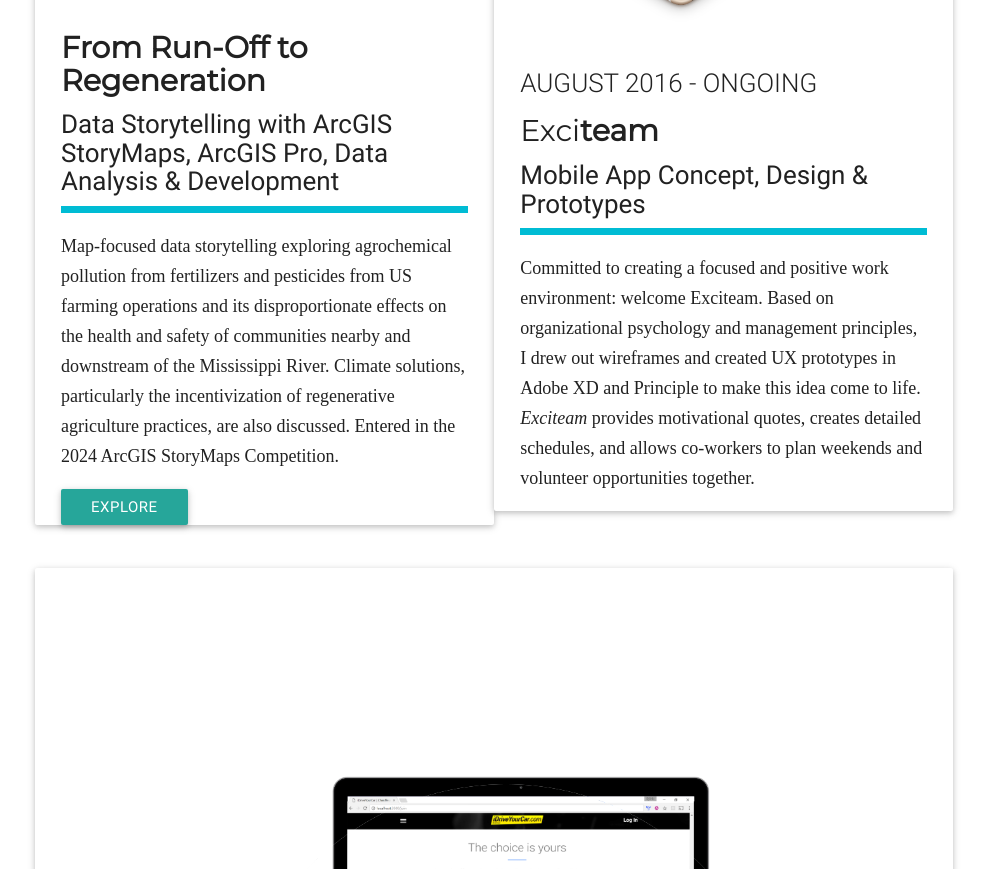
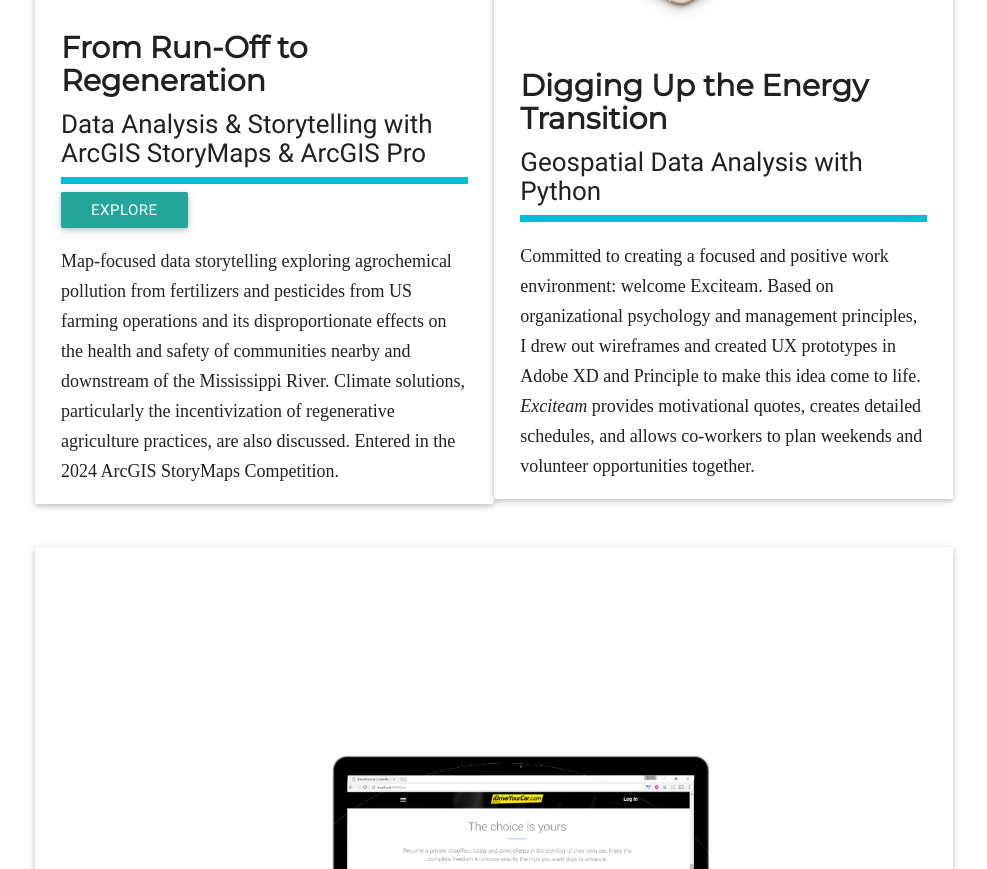
Before and after one commit to sylwiazieba/sylwiazieba.github.io, a plain HTML site: page index.html in a window 1280 px wide. Shown: the part 989-1858 px from the top of the page, without its empty margins (146-1133 px from the left). Drawn offline with nearby package versions, Linux system fonts and the light colour scheme; a web font is replaced by a local one.

Commit message:
Update index.html

```diff
--- a/index.html
+++ b/index.html
@@ -53,26 +53,25 @@
 
             <!--   Icon Section   -->
             <div class="row">
-                <div class="col-md-6">
+                <div class="col-md-8">
                          <div class="col s6 card-panel data-wow-offset=20 data-wow-iteration=10">
                                 <div class="icon-block">
                                     <h2 class="center brown-text"><img class="responsive-img" src="img/agriculture_fertilizers.jpg"></h2>
                                     <h4 class="left-align project-title"><b>From Run-Off to Regeneration</b></h4>
-                                    <h5 class="left-align project-subtitle">Data Storytelling with ArcGIS StoryMaps, ArcGIS Pro, Data Analysis &amp; Development</h5>
+                                    <h5 class="left-align project-subtitle">Data Analysis &amp; Storytelling with ArcGIS StoryMaps &amp; ArcGIS Pro</h5>
 
                                     <hr>
 
+                                    <a href="https://arcg.is/1mWT9y1" class="center btn btn-default text-uppercase">Explore</a>
                                     <p class="light project-description">Map-focused data storytelling exploring agrochemical pollution from fertilizers and pesticides from US farming operations and its disproportionate effects on the health and safety of communities nearby and downstream of the Mississippi River. Climate solutions, particularly the incentivization of regenerative agriculture practices, are also discussed. Entered in the 2024 ArcGIS StoryMaps Competition.</p>
-                                    <a href="https://arcg.is/1mWT9y1" class="btn btn-default text-uppercase">Explore</a>
                                 </div>
                              </div>
 
                 <div class="col s6 card-panel wow slideInLeft data-wow-offset=10  data-wow-iteration=10">
                     <div class="icon-block">
                         <h2 class="center brown-text"><img class="responsive-img" src="img/3iphonemockup.png"></h2>
-                        <h5 class="left-align light project-dates">August 2016 - Ongoing</h5>
-                        <h4 class="left-align project-title">Exci<b>team</b></h4>
-                        <h5 class="left-align project-subtitle">Mobile App Concept, Design &amp; Prototypes</h5>
+                        <h4 class="left-align project-title"><b>Digging Up the Energy Transition</b></h4>
+                        <h5 class="left-align project-subtitle">Geospatial Data Analysis with Python</h5>
 
                         <hr>
 
```
